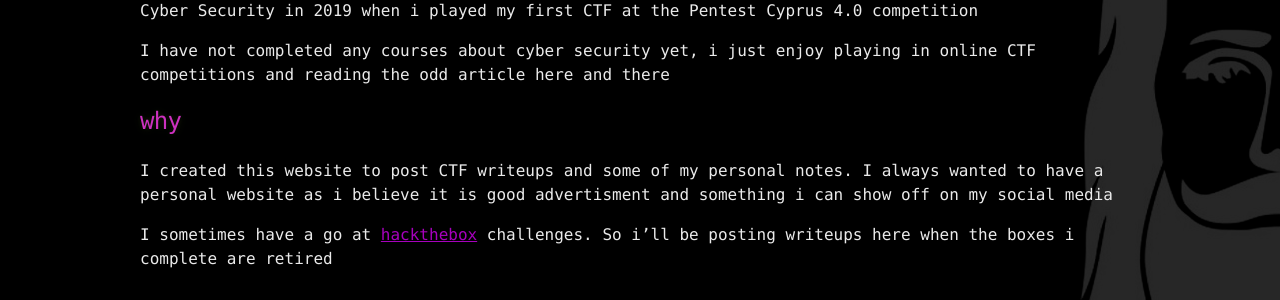
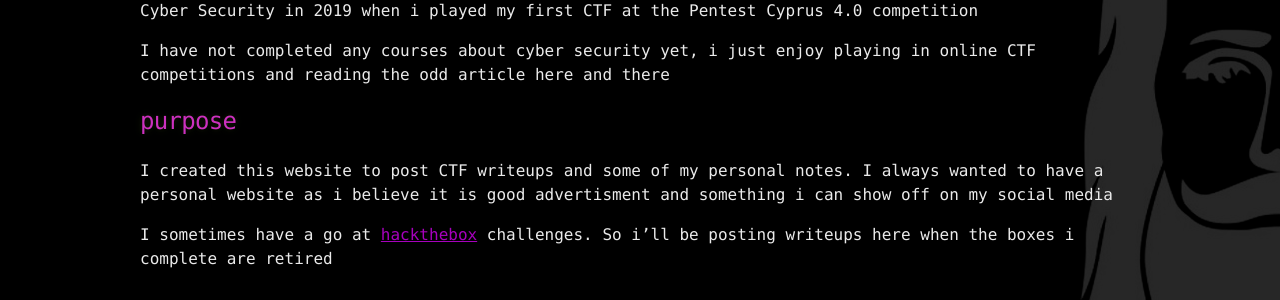
Before and after one commit to saintbarber/saintbarber.github.io, a Jekyll site: the page built from about.md, in a window 1280 px wide. Shown: the part 289-589 px from the top of the page. Built offline with Jekyll 4.4.1, drawn with Linux system fonts in a browser that asks for light colours.

Commit message:
update about and cybermouflons page

```diff
--- a/about.md
+++ b/about.md
@@ -11,8 +11,9 @@ I am also working as a junior penetration tester at Grant Thornton Cyprus. I sta
 
 I have not completed any courses about cyber security yet, i just enjoy playing in online CTF competitions and reading the odd article here and there
 
-## why
+## purpose
 
 I created this website to post CTF writeups and some of my personal notes. I always wanted to have a personal website as i believe it is good advertisment and something i can show off on my social media
 
 I sometimes have a go at [hackthebox](https://www.hackthebox.eu/) challenges. So i'll be posting writeups here when the boxes i complete are retired
+<script src="https://www.hackthebox.eu/badge/147014"></script>
```
Also changed, not shown: cybermouflons.md (+1 -0 lines).
